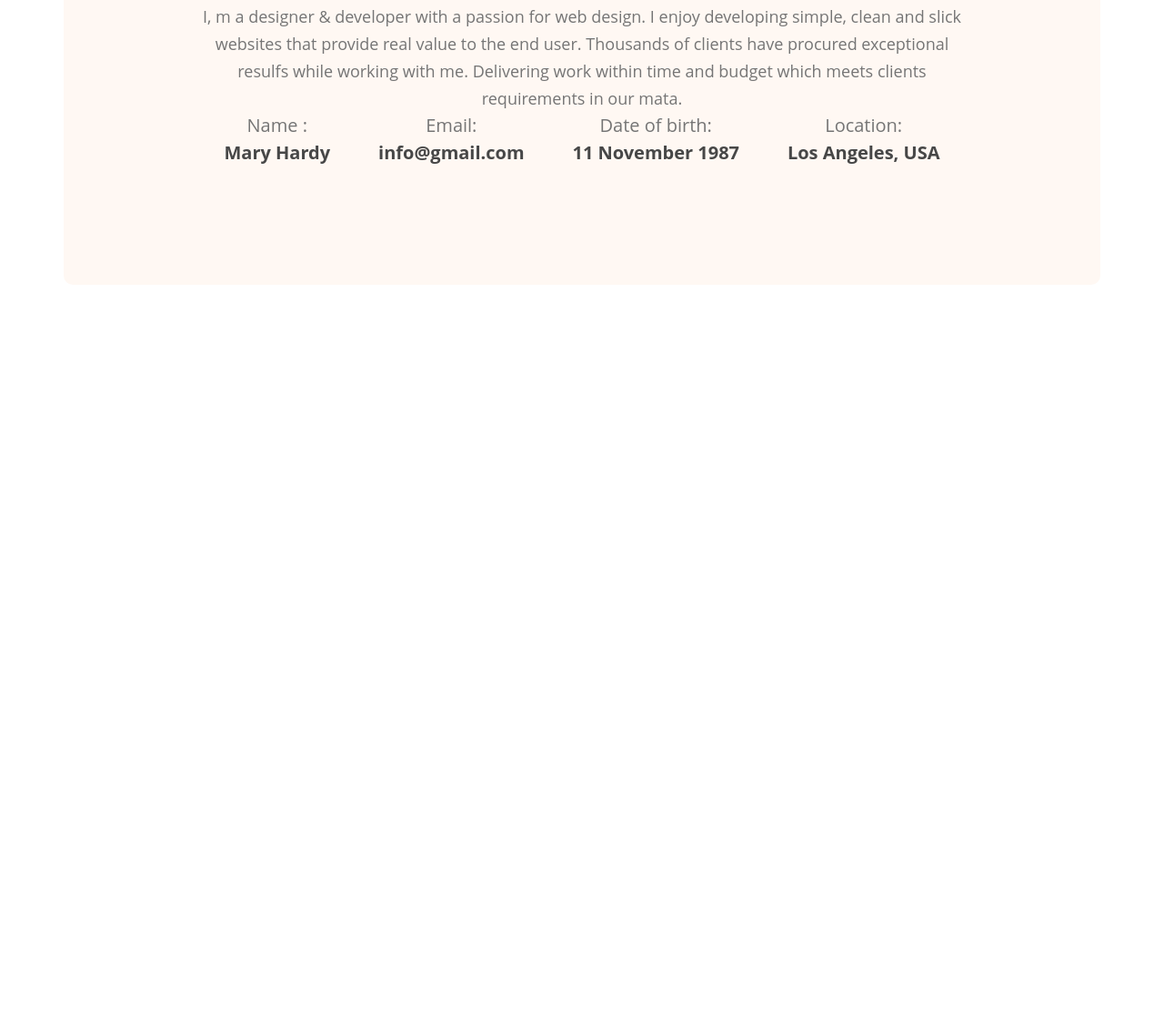
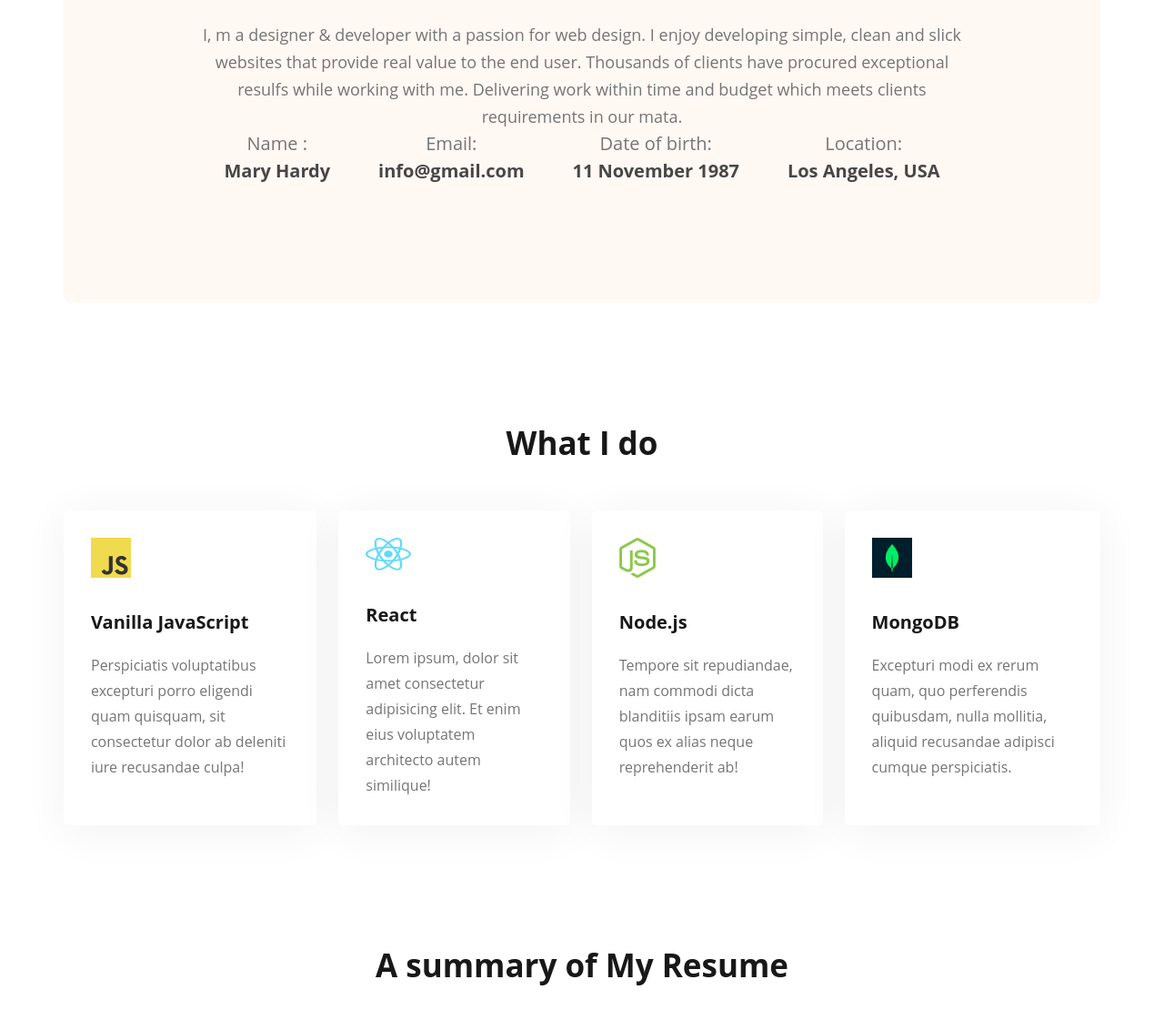
Before and after one commit to fardoush/dev-portfolio-cls-test, a plain HTML site: page index.html in a window 1280 px wide. Shown: the part 1175-2296 px from the top of the page at 91% size. Before the commit the page ends 1488 px from the top, so only its background shows below. Drawn offline with Linux system fonts and the light colour scheme.

Commit message:
add to skills

```diff
--- a/css/style.css
+++ b/css/style.css
@@ -98,13 +98,17 @@ main{
     margin: 0 auto;
 }
 
+section{
+    margin-top: 130px;
+}
 
 /* about section  */
 .about-section{
     background: #FFF8F3;
 border-radius: 10px;
-margin-top:130px;
+/* margin-top:130px; */
 padding: 130px 150px;
+text-align: center;
 }
 
 .section-title{
@@ -113,7 +117,7 @@ padding: 130px 150px;
     line-height: 48px;
     text-align: center;
     color: #181818;
-    margin-bottom: 30px;
+    margin-bottom: 50px;
 
 }
 
@@ -148,3 +152,36 @@ text-align: center;
 color: #474747;
 
 }
+
+/* What I do  */
+
+.what-i-do-section{
+    margin-top: 130px;
+
+}
+.skills-container{
+    display: flex;
+    gap: 24px;
+}
+.skill{
+    background: #FFFFFF;
+box-shadow: 0px 6px 50px rgba(0, 0, 0, 0.06);
+border-radius: 5px;
+padding: 30px;
+}
+
+.skill-title{
+    font-weight: 700;
+    font-size: 20px;
+    line-height: 27px;
+    color: #181818;
+    margin-top: 30px;
+    margin-bottom: 20px;
+}
+.skill-description{
+    font-weight: 400;
+font-size: 16px;
+line-height: 28px;
+color: #757575;
+/* text-align: justify; */
+}
--- a/index.html
+++ b/index.html
@@ -65,6 +65,42 @@
             </div>
 
         </section>
+        <!-- end about section  -->
+        <!-- Start What I do section  -->
+        <section class="what-i-do-section">
+            <h3 class="section-title">What I do</h3>
+            <!-- .skills-container>.skill*4>img+p.skill-title+p.skill-description>lorem15  -->
+
+            <div class="skills-container">
+
+                <div class="skill">
+                    <img src="images/skills/js.png" alt="">
+                    <p class="skill-title">Vanilla JavaScript</p>
+                    <p class="skill-description">Perspiciatis voluptatibus excepturi porro eligendi quam quisquam, sit consectetur dolor ab deleniti iure recusandae culpa!</p>
+                </div>
+                <div class="skill">
+                    <img src="images/skills/react.png" alt="">
+                    <p class="skill-title">React</p>
+                    <p class="skill-description">Lorem ipsum, dolor sit amet consectetur adipisicing elit. Et enim eius voluptatem architecto autem similique!</p>
+                </div>
+
+                <div class="skill">
+                    <img src="images/skills/node-js.png" alt="">
+                    <p class="skill-title">Node.js</p>
+                    <p class="skill-description">Tempore sit repudiandae, nam commodi dicta blanditiis ipsam earum quos ex alias neque reprehenderit ab!</p>
+                </div>
+                <div class="skill">
+                    <img src="images/skills/mongo-db.png" alt="">
+                    <p class="skill-title">MongoDB</p>
+                    <p class="skill-description">Excepturi modi ex rerum quam, quo perferendis quibusdam, nulla mollitia, aliquid recusandae adipisci cumque perspiciatis.</p>
+                </div>
+            </div>
+        </section>
+        <!-- End What I do  -->
+        <!-- resume section  -->
+        <section class="resume-section">
+            <h3 class="section-title">A summary of My Resume</h3>
+        </section>
 
     </main>
     <footer class=""></footer>
```
Also changed, not shown: images/skills/js.png (added), images/skills/mongo-db.png (added), images/skills/node-js.png (added), images/skills/react.png (added).
